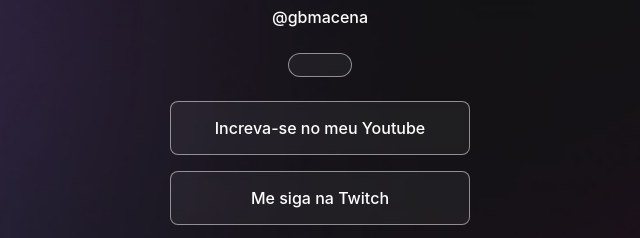
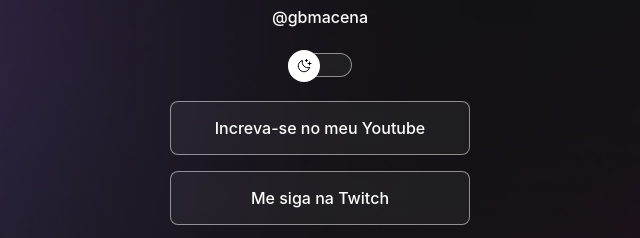
Before and after one commit to gbmacena/Projeto01, a plain HTML site: page index.html in a window 1280 px wide. Shown: the part 159-397 px from the top of the page, 320-960 px from the left. Drawn offline with nearby package versions, Linux system fonts and the light colour scheme.

Commit message:
animation switch

```diff
--- a/index.html
+++ b/index.html
@@ -16,12 +16,8 @@
         <p>@gbmacena</p>
       </div>
       <div id="botao" onclick="toggleMode()">
-        <button></button>
-        <div id="switch">
-          <span></span>
-        </div>
+        <span> <button></button> </span>
       </div>
-
       <ul>
         <li>
           <a href="https://www.youtube.com/channel/UCuz40PXUF1eZ8gCOe7qk7_A"
--- a/style.css
+++ b/style.css
@@ -114,22 +114,22 @@
 #botao {
   width: 64px;
 }
-  button {
+
+.litgh #botao button {
+  animation: slide 0.4s forwards;
+}
+#botao button {
   width: 32px;
   height: 32px;
   border-radius: 50%;
   border: 0;
-  background: var(--switch-bg-url) no-repeat center;
+  background: white var(--switch-bg-url) no-repeat center;
   position: absolute;
   z-index: 1;
   top: -20%;
-  right: 50.2%;
-  animation: volta 0.2s;
+  left: -1%;
+  animation: volta 0.4s;
 }
-.litgh button {
-  animation: slide 0.4s forwards;
-}
-
 #botao span {
   display: block;
   box-sizing: border-box;
@@ -150,7 +150,7 @@
 
 @keyframes slide {
   from {
-    left: 0;
+    left: -1%;
   }
   to {
     left: 52%;
@@ -158,9 +158,9 @@
 }
 @keyframes volta {
   from {
-    left: 0%;
+    left: 52%;
   }
   to {
-    left: 5%;
+    left: -1%;
   }
 }
```
